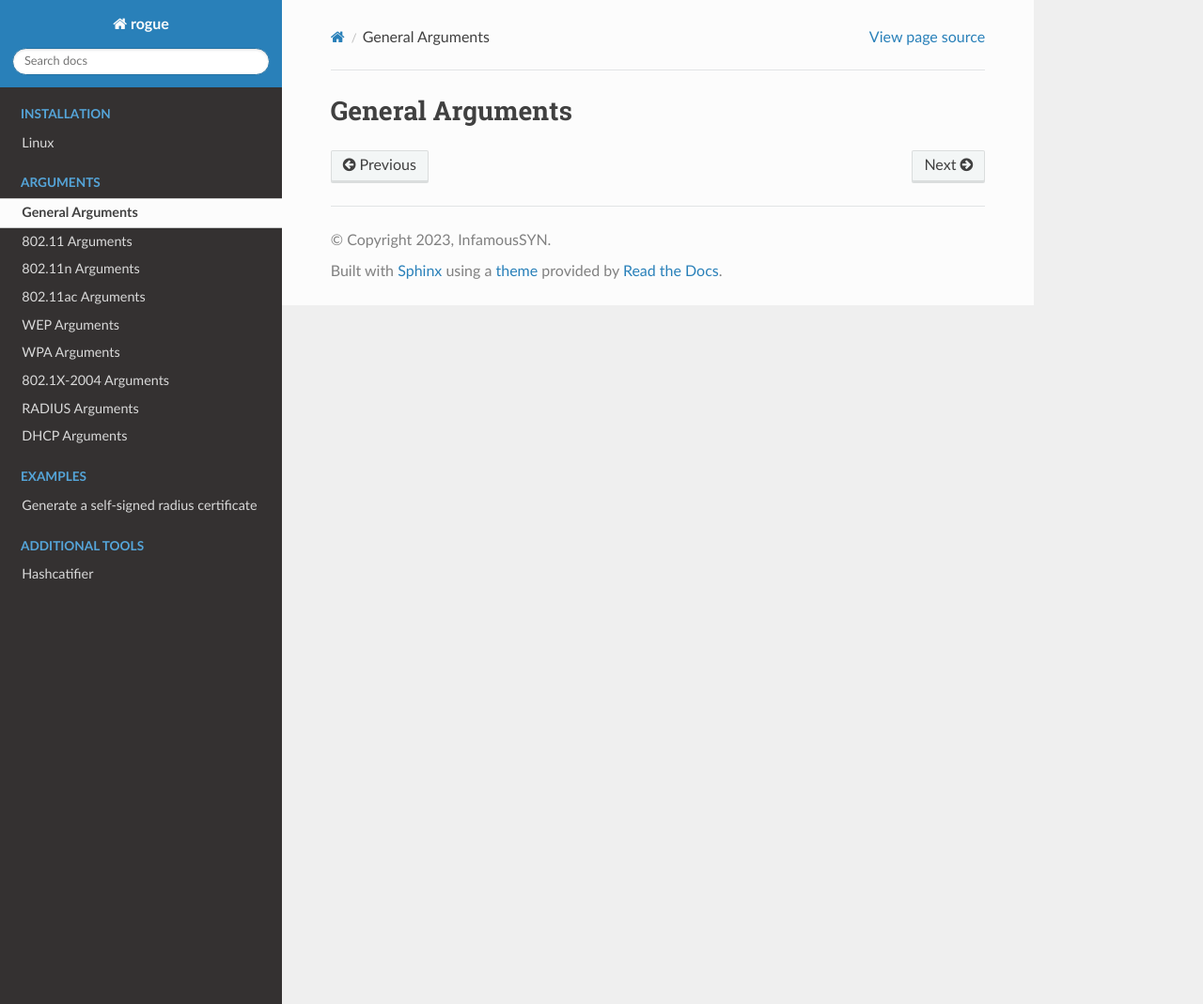
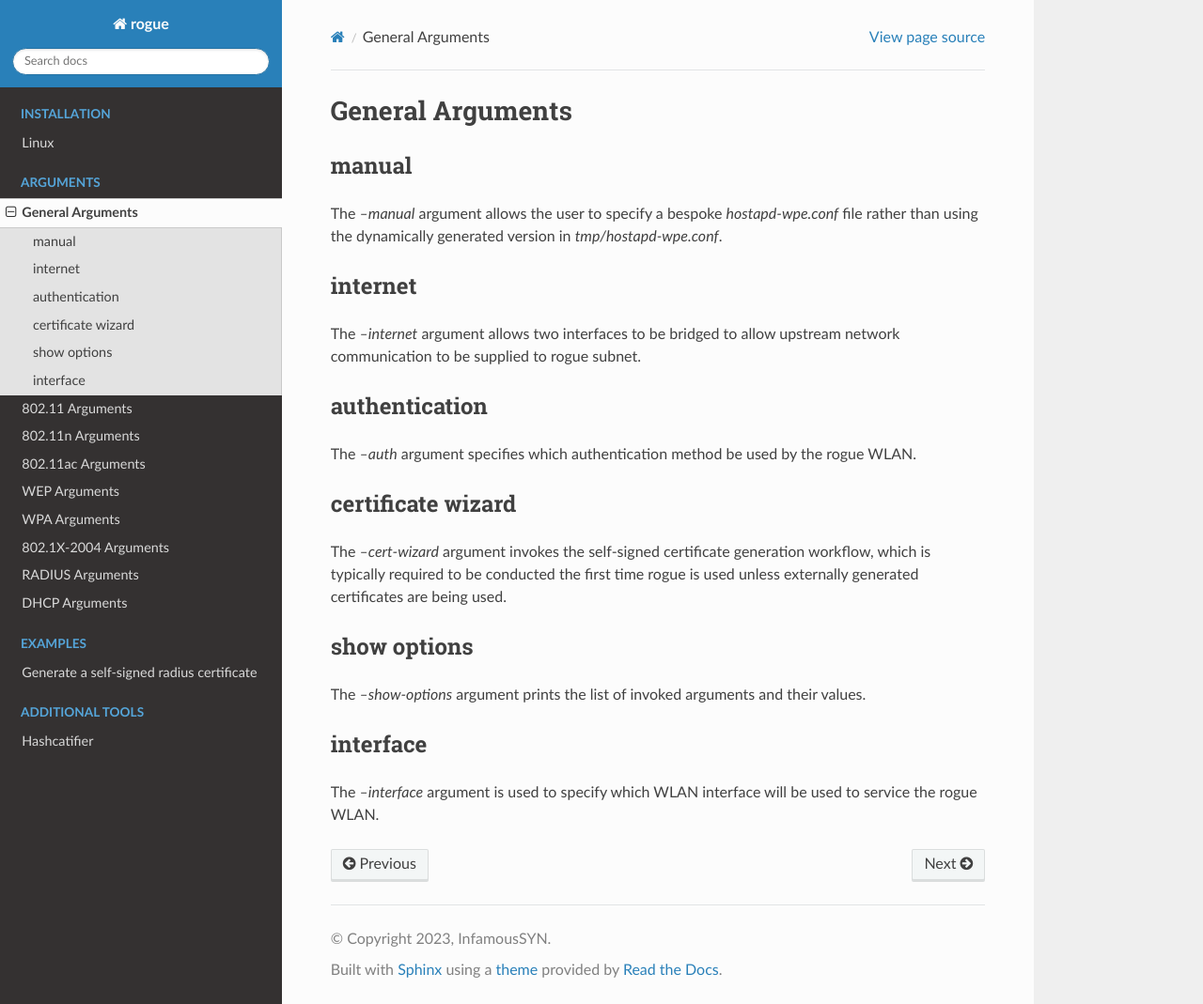
Before and after one commit to InfamousSYN/rogue, a Sphinx documentation site: the page built from docs/Arguments/general.rst, in a window 1280 px wide and 1069 px high. Shown: the whole window at 94% size. Built offline with Sphinx 7.4.7 and the Read the Docs theme 2.0.0, drawn with Linux system fonts in a browser that asks for light colours; pages that are not in the unit, such as notebooks, are missing from menus.

Commit message:
updating documentation

```diff
--- a/docs/Arguments/general.rst
+++ b/docs/Arguments/general.rst
@@ -1,2 +1,32 @@
 General Arguments
-=======================================
+=================
+
+manual
+^^^^^^
+
+The `--manual` argument allows the user to specify a bespoke `hostapd-wpe.conf` file rather than using the dynamically generated version in `tmp/hostapd-wpe.conf`.
+
+internet
+^^^^^^^^
+
+The `--internet` argument allows two interfaces to be bridged to allow upstream network communication to be supplied to rogue subnet.
+
+authentication
+^^^^^^^^^^^^^^
+
+The `--auth` argument specifies which authentication method be used by the rogue WLAN.
+
+certificate wizard
+^^^^^^^^^^^^^^^^^^
+
+The `--cert-wizard` argument invokes the self-signed certificate generation workflow, which is typically required to be conducted the first time rogue is used unless externally generated certificates are being used.
+
+show options
+^^^^^^^^^^^^
+
+The `--show-options` argument prints the list of invoked arguments and their values.
+
+interface
+^^^^^^^^^^
+
+The `--interface` argument is used to specify which WLAN interface will be used to service the rogue WLAN.
```
